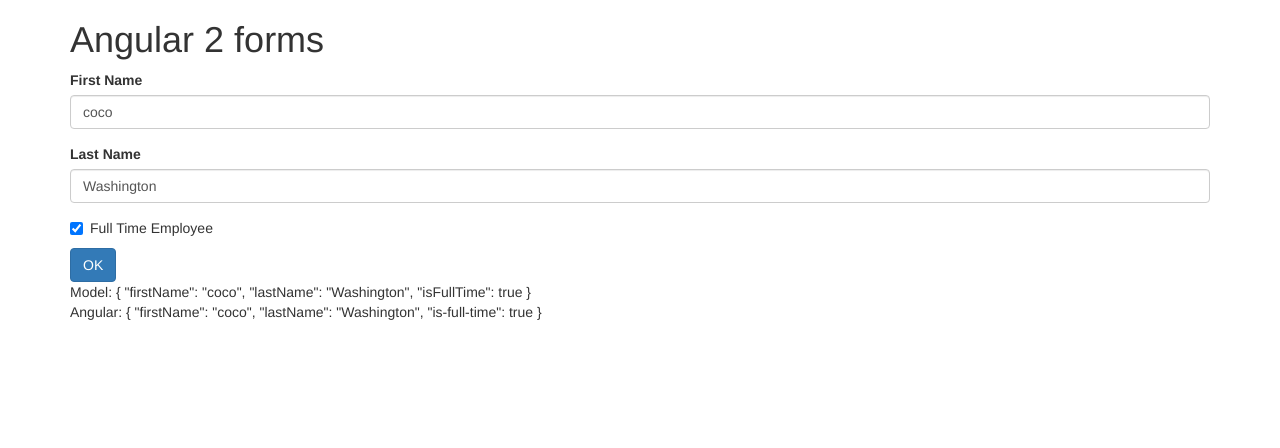
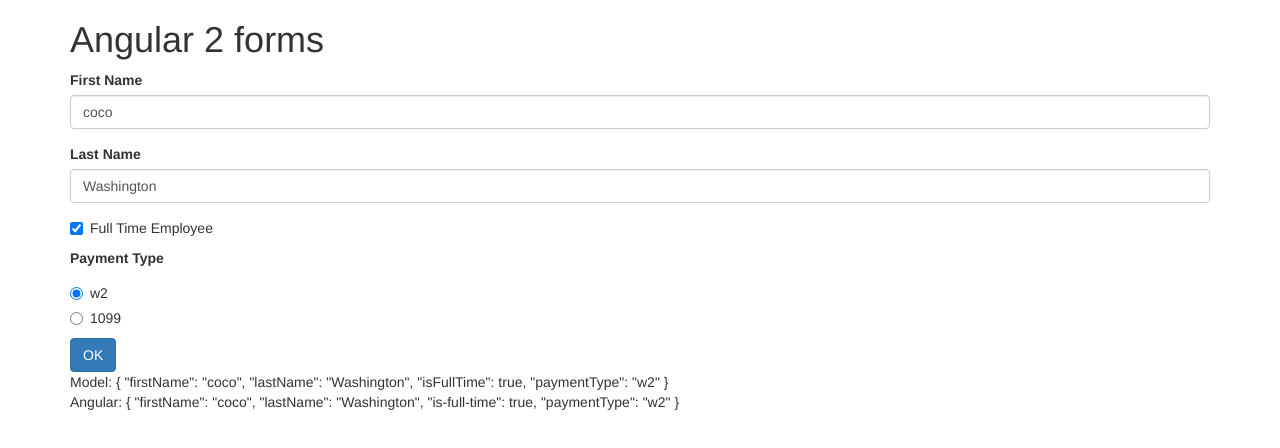
Before and after one commit to Zurc/ng2forms-templatedriven, an Angular app: page / in a window 1280 px wide. Shown: the top 448 px of the page. Built offline with nearby package versions, Linux system fonts and the light colour scheme.

Commit message:
new field paymentType added to model and data binding to radio buttons

```diff
--- a/src/app/app.component.html
+++ b/src/app/app.component.html
@@ -31,18 +31,21 @@
       </label>
     </div>
 
-    <!--<<div class="radio">
+    <label>Payment Type</label>
+    <div class="radio">
       <label>
-        <input type="radio" name="pay-type" value="w2" checked>w2
+        <input type="radio" name="paymentType" value="w2" checked
+              [(ngModel)]="model.paymentType">w2
       </label>
     </div>
     <div class="radio">
       <label>
-        <input type="radio" name="pay-type" value="1099">1099
+        <input type="radio" name="paymentType" value="1099"
+              [(ngModel)]="model.paymentType">1099
       </label>
     </div>
 
-    <div class="form-group">
+    <!--<div class="form-group">
       <label>Primary Language</label>
       <select class="form-control">
         <option *ngFor="let lang of languages" >
--- a/src/app/app.component.ts
+++ b/src/app/app.component.ts
@@ -10,7 +10,7 @@ export class AppComponent {
   title = 'Angular 2 forms';
 
   languages = ['English', 'Spanish', 'Other'];
-  model = new Employee('coco', 'Washington', true);
+  model = new Employee('coco', 'Washington', true, 'w2');
 
 
 
--- a/src/app/models/employee.model.ts
+++ b/src/app/models/employee.model.ts
@@ -2,6 +2,7 @@ export class Employee {
     constructor (
         public firstName: string,
         public lastName: string,
-        public isFullTime: boolean
+        public isFullTime: boolean,
+        public paymentType: string
     ) {}
 }
```
